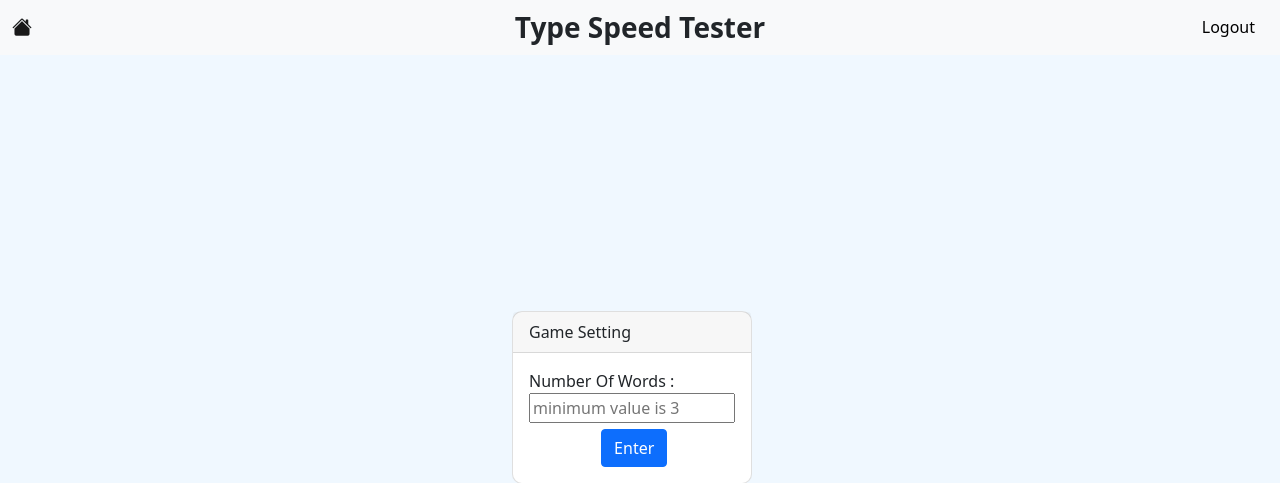
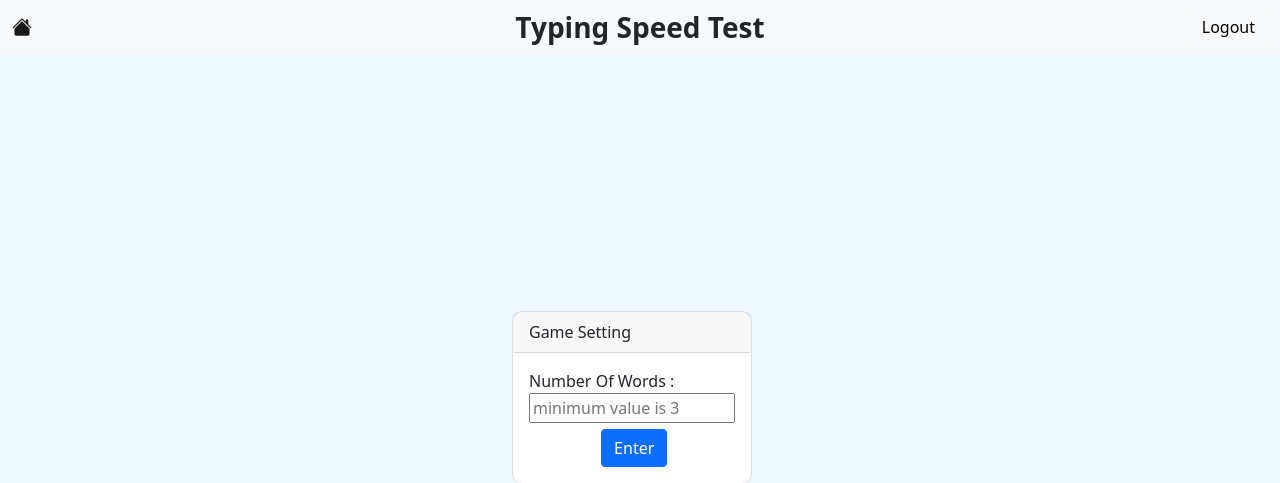
Before and after one commit to dzireindian/typing-tester, a Flask app: page / in a window 1280 px wide. Shown: the part 241-724 px from the top of the page. Run offline with Flask 2, Linux system fonts and the light colour scheme; the visitor is signed in with stand-in values (Sample User, id 1); some libraries are stand-ins or nearby versions.

Commit message:
title changed and cache commit

```diff
--- a/templates/base.html
+++ b/templates/base.html
@@ -12,7 +12,7 @@
   <nav class="navbar navbar-light bg-light">
     <div class="container-fluid position-relative">
       <a class="navbar-brand" href="{{url_for('gameset')}}"><i class="bi bi-house-fill"></i></a>
-      <p class="text-center position-absolute top-50 start-50 translate-middle fs-3 fw-bold">Type Speed Tester</p>
+      <p class="text-center position-absolute top-50 start-50 translate-middle fs-3 fw-bold">Typing Speed Test</p>
       {% if email != None%}
       <!-- <svg xmlns="http://www.w3.org/2000/svg" width="16" height="16" fill="currentColor" class="bi bi-box-arrow-in-right" viewBox="0 0 16 16">
         <path fill-rule="evenodd" d="M6 3.5a.5.5 0 0 1 .5-.5h8a.5.5 0 0 1 .5.5v9a.5.5 0 0 1-.5.5h-8a.5.5 0 0 1-.5-.5v-2a.5.5 0 0 0-1 0v2A1.5 1.5 0 0 0 6.5 14h8a1.5 1.5 0 0 0 1.5-1.5v-9A1.5 1.5 0 0 0 14.5 2h-8A1.5 1.5 0 0 0 5 3.5v2a.5.5 0 0 0 1 0v-2z"/>
```
Also changed, not shown: 4 other files.
